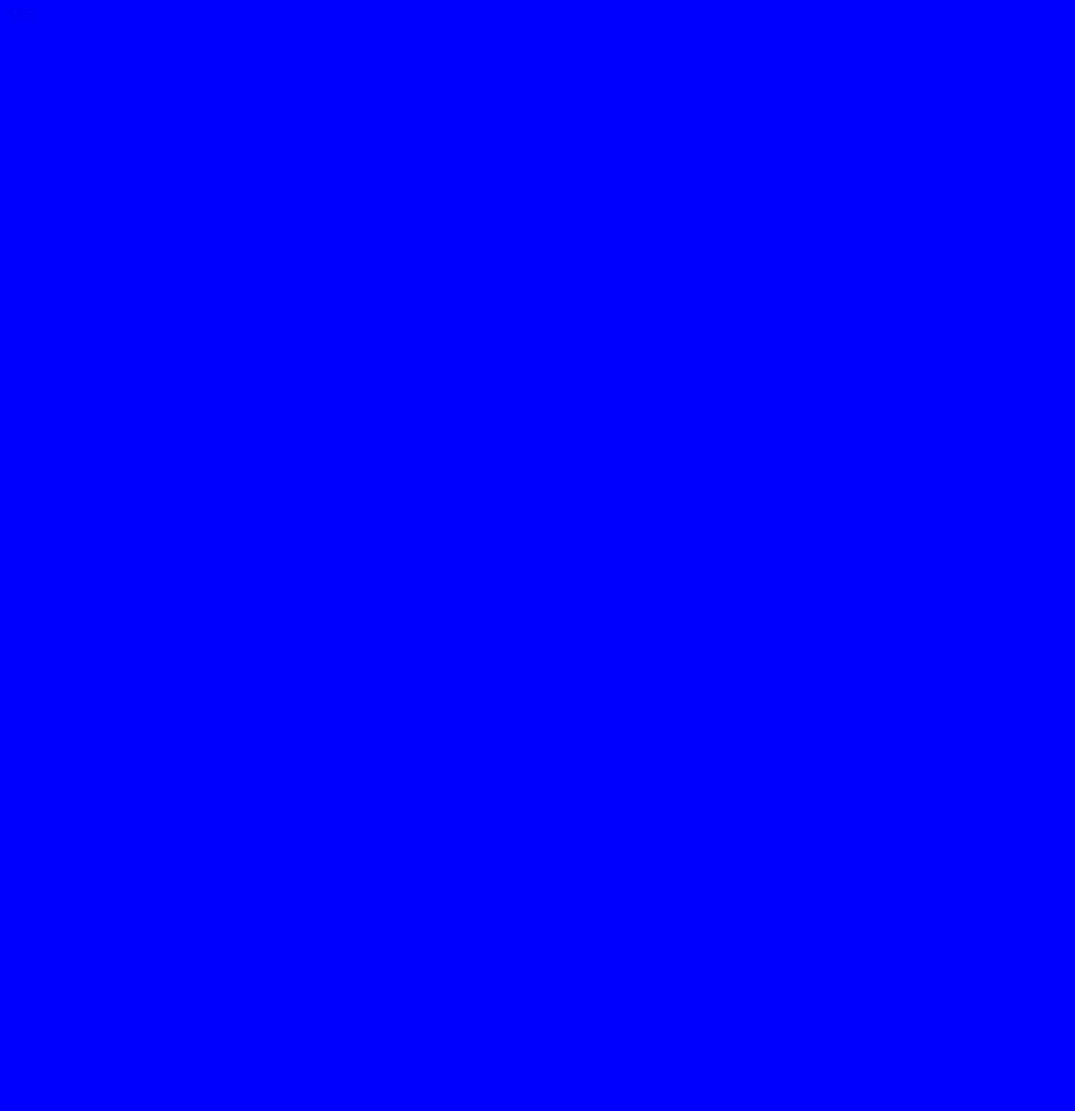
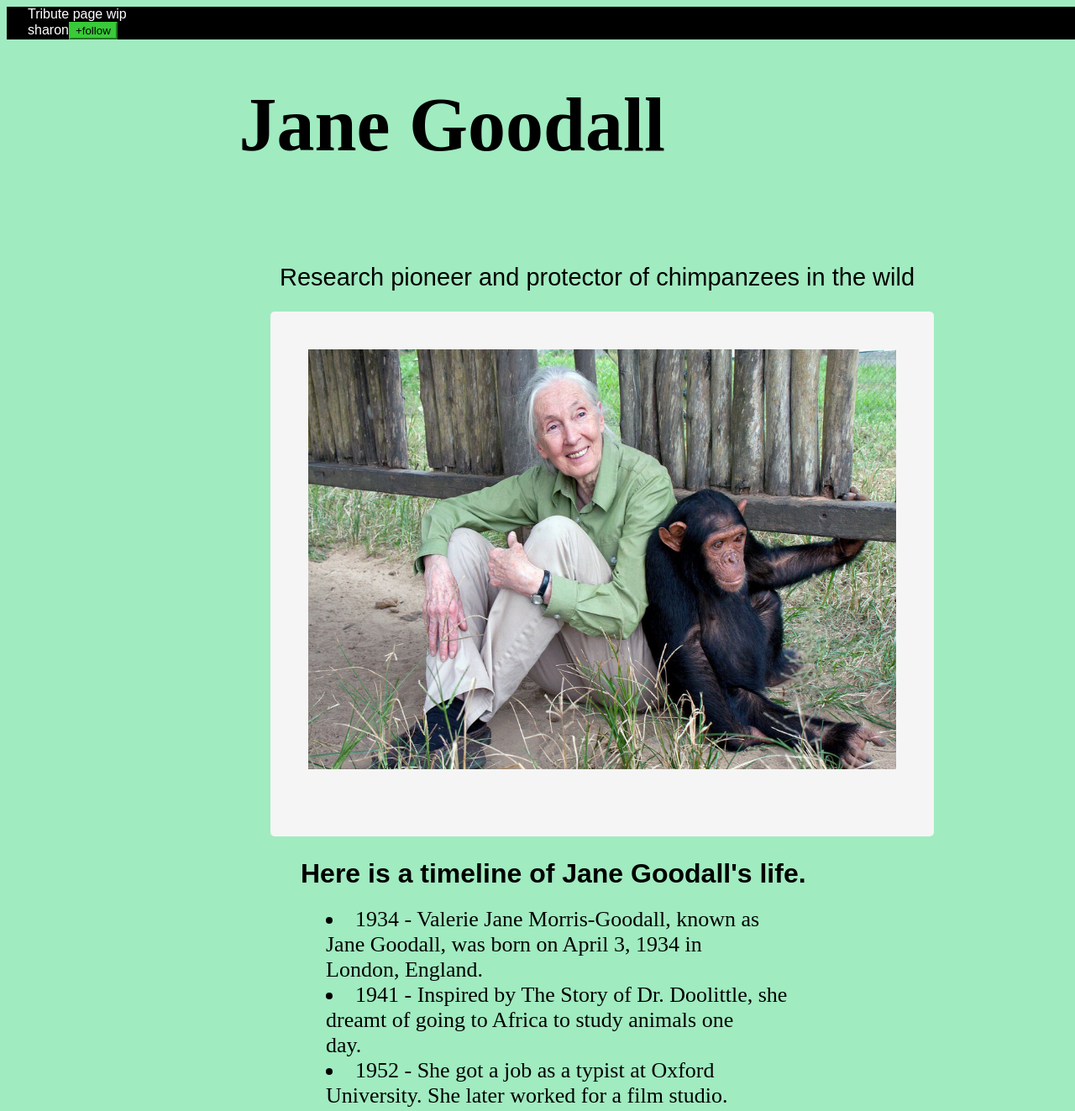
Before and after one commit to Danielchinedu/first_design, a plain HTML site: page index.html in a window 1280 px wide. Shown: the top 1323 px of the page at 84% size. Before the commit the page ends 800 px from the top, so only its background shows below. Drawn offline with nearby package versions, Linux system fonts and the light colour scheme; files that its build step writes are made by us from their sources.

Commit message:
Updated index

```diff
--- a/index.html
+++ b/index.html
@@ -1,17 +1,38 @@
 <!DOCTYPE html>
 <html lang="en">
-<head>
-    <meta charset="UTF-8">
-    <meta http-equiv="X-UA-Compatible" content="IE=edge">
-    <meta name="viewport" content="width=device-width, initial-scale=1.0">
-    <link rel="stylesheet" href="./styles/styles.css">
-    <title>Document</title>
-</head>
-<body>
-         <nav class="navbar">
-            <a href="/" class="navbar__logo">SASS</a>
-         </nav>
+  <head>
+    <meta charset="UTF-8" />
+    <meta http-equiv="X-UA-Compatible" content="IE=edge" />
+    <meta name="viewport" content="width=device-width, initial-scale=1.0" />
+    <link rel="stylesheet" href="./scss/main.css" />
+    <title> Tribute Page wip</title>
+  </head>
+  <body>
 
+    <ul>
 
-</body>
+     <span> Tribute page wip</span></br><span class="sharon">sharon</span><button>+follow</button>
+
+    </ul>
+
+       <h3>Jane Goodall</h3>
+        <h2>Research pioneer and protector of chimpanzees in the wild </h2>
+          <img src="./images/tribute_image.jpg" height="500px" width="700px" alt=""/>
+         <h1>Here is a timeline of Jane Goodall's life.</h1>
+          <li>1934 - Valerie Jane Morris-Goodall, known as</br> Jane Goodall, was born on April 3, 1934 in</br> London, England.</li>
+          <li>1941 - Inspired by The Story of Dr. Doolittle, she</br> dreamt of going to Africa to study animals one</br> day.</li>
+          <li>1952 - She got a job as a typist at Oxford</br> University. She later worked for a film studio.</li>
+          <li>1956 - An opportunity that changed her life. She</br> was invited by a friend to visit their family farm</br> in Kenya, Africa.</li>
+          <li>1957 - At age 23, Jane set foot in Africa. In Kenya</br>  she met a famous anthropologist, Dr. Louis</br>  Leakey, who eventually hired her to be his</br>  secretary at the Coryndon Museum (now the </br> National Museum of Kenya) in Nairobi.</br>  Recognising her talent, he decided she was the </br> right person to take on a study of chimps in the</br>  Gombe Stream Reserve in Tanzania. When Jane</br>  returned to England, Dr. Leakey began raising</br>  funds for the project.</li>
+           <li>1960 - Jane, accompanied by her mother, set up</br>  camp at the Gombe Stream Reserve in </br> Tanzania. Jane spent hours every day observing</br>  the chimpanzees, noting down their dietary </br> habits and food-gathering ingenuity. In</br>  November, her mother returned to England.</li>
+           <li>1962 - With Dr. Leakey's help, Jane was</br>  accepted into a programme at Cambridge</br>  University. After her first term, Jane headed</br>  back to Africa. This time, she met Baron Hugo</br>  van Lawick, a photographer/filmmaker from the</br>  National Geographic magazine. She was his</br>  assignment - he took pictures of her while she </br> worked.</li>
+           <li>1964 - On March 28, 1964 Jane and Hugo</br>  wedded. They returned to Gombe to continue </br> researching chimps.</li>
+           <li>1966 - She graduated from Cambridge and</br>  became professionally known as Dr. Jane</br>  Goodall.</li>
+           <li>1967 - In March of 1967, Jane gave birth to her </br> son, Hugo. They nicknamed him "Grub."</li>
+           <li>1974 - Jane and Hugo divorced. This same year,</br>  Jane observed that chimps waged war on other</br>  groups of chimps, and even carried out</br>  cannibalism.</li>
+           <li>1975 - Jane met Derek Bryceson, the head of</br>  the Tanzanian National Park, and married him.</br>  Unfortunately, soon after the wedding, Derek</br>  died of cancer.</li>
+           <li>1977 to present - Jane founded the Jane</br>  Goodall Institute to help people understand the</br>  importance of preserving the forests and the</br>  animals who lived in them. Over the years</br>  several programs have developed to help others</br>  realise that they, too, can make a difference in</br>  the world around them.</li>
+           <h2>Read more about the amazing Dr. Goodall on <a href="http://www.Wikipedia.com">Wikipedia.</a></h2>
+
+  </body>
 </html>
--- a/scss/main.scss
+++ b/scss/main.scss
@@ -1,6 +1,56 @@
-body{
-    background: blue;
-    h2 {
-        color: red;
-    }
+body{background-color: rgb(160, 235, 192);
+
+       h1{
+        padding-left: 350px;
+        font-family: Arial;
+     }
+      h3{
+        margin-top: 0%;
+        font-size: 90px;
+        font-family: palace script MT;
+        float: right;
+        margin-right: 480px;
+        margin-top: 50px;
+
+      }
+       h2{
+          padding-left: 325px;
+          font-family: arial;
+          display: flex;
+          float: left;
+          top: 0%;
+          font-size: 29px;
+          font-weight: lighter;
+       }
+       img {
+        position: relative;
+        left: 314px;
+        border: 45px solid whitesmoke;
+        border-width: 45px 45px 80px 45px;
+        border-radius: 5px;
+        }
+        li {
+         font-size: 26px;
+         padding-left: 380px;
+           }
+          l{font-family: arial;}
+          button{
+
+                  background-color: rgb(57, 202, 57);
+                  border-color: rgb(57, 202, 57);
+            }
+            ul{background-color: black;
+               margin: 0%;
+               padding-left: 25px;
+
+
+               width: 100%;
+
+
+            }
+            span{
+               color: white;
+            font-family: arial;
+
+   }
 }
```
Also changed, not shown: images/icon.png (added), images/tribute_image.jpg (added), scss/main.css, 1 other file.
